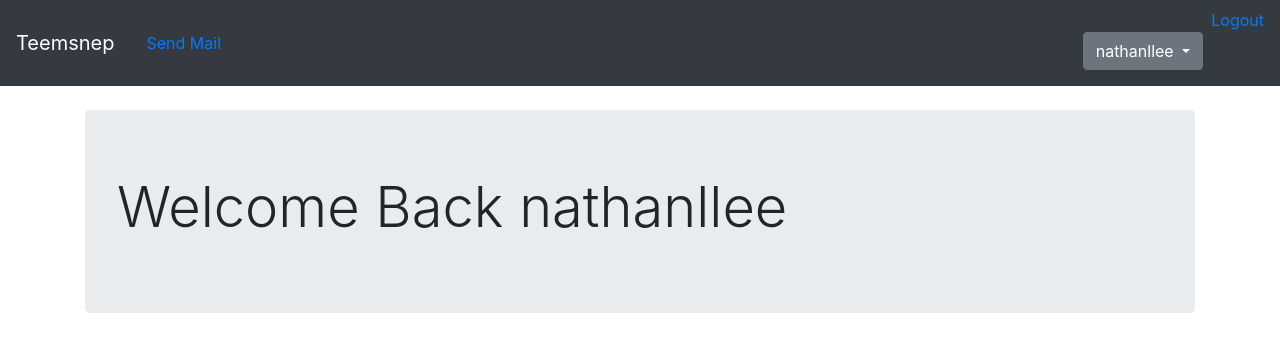
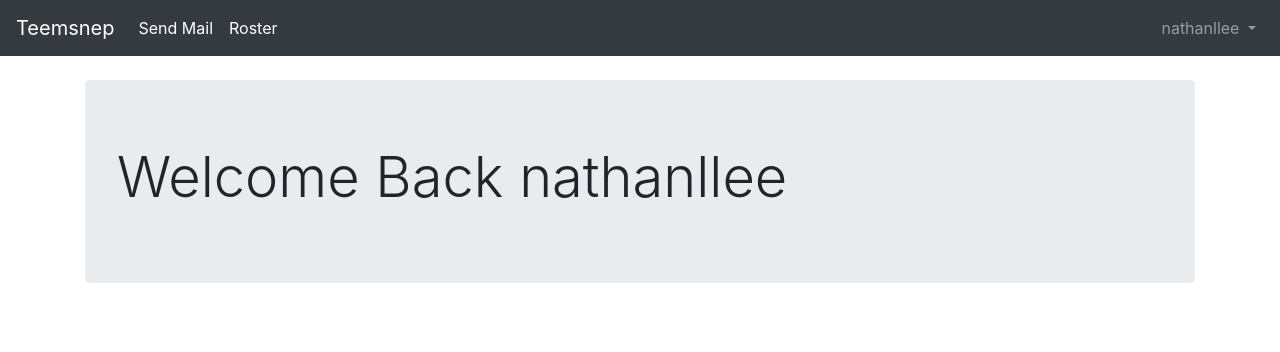
Before and after one commit to Nathanllee1/Teamclap, a Django app: page / in a window 1280 px wide. Shown: the top 352 px of the page. Run offline with Django 3.2, Linux system fonts and the light colour scheme; a user stored in the database is signed in; some libraries are stand-ins or nearby versions.

Commit message:
sorta fixed the navbar

```diff
--- a/templates/base.html
+++ b/templates/base.html
@@ -10,42 +10,36 @@
 
 
 <body>
-    <nav class="navbar navbar-expand-md navbar-dark bg-dark mb-4">
+    <nav class="navbar navbar-expand-md navbar-dark bg-dark mb-4 navbar-fixed-top">
 
         <a class="navbar-brand" href="{% url 'home' %}">Teemsnep</a>
+        <button class="navbar-toggler" type="button" data-toggle="collapse" data-target="#navbarSupportedContent" aria-controls="navbarSupportedContent" aria-expanded="false" aria-label="Toggle navigation">
+            <span class="navbar-toggler-icon"></span>
+        </button>
 
         {% if user.is_authenticated %}
-        <ul class="nav">
-            <li class="nav-item">
-                <a class="nav-link active" href="{% url 'emailSend' %}">Send Mail</a>
-            </li>
-            <li class="nav-item">
-                <a class="nav-link active" href="{% url 'roster' %}Roster"</a>
+        <div class="collapse navbar-collapse" id="navbarSupportedContent">
+            <ul class="navbar-nav mr-auto">
+                <li class="nav-item active">
+                    <a class="nav-link" href="{% url 'emailSend' %}">Send Mail <span class="sr-only">(current)</span></a>
+                <li class="nav-item active">
+                    <a class="nav-link" href="{% url 'roster' %}">Roster <span class="sr-only">(current)</span></a>
                 </li>
             </ul>
 
-
-
-                <ul class="navbar-nav ml-auto">
-
-                    <li class="nav-item">
-                        <div class="dropdown">
-                            <button class="btn btn-secondary dropdown-toggle" type="button" id="dropdownMenuButton" data-toggle="dropdown" aria-haspopup="true" aria-expanded="false">
+            <ul class="nav navbar-nav navbar-right">
+                <li class="nav-item dropdown">
+                    <a class="nav-link dropdown-toggle" href="#" id="navbarDropdown" role="button" data-toggle="dropdown" aria-haspopup="true" aria-expanded="false">
                         {{ user.username }}
-                            </button>
-                            <div class="dropdown-menu" aria-labelledby="dropdownMenuButton">
+                    </a>
+                    <div class="dropdown-menu" aria-labelledby="navbarDropdown">
                         <a class="dropdown-item" href="{% url 'logout' %}">Logout</a>
                     </div>
+                </li>
+            </ul>
         </div>
-                    </li>
-                    <a class="nav-item" href="{% url 'logout' %}">Logout</a>
-                </ul>
 
         {% else %}
-                <form class="form-inline ml-auto">
-                    <a href="{% url 'login' %}" class="btn btn-outline-secondary">Log in</a>
-                    <a href="{% url 'signup' %}" class='btn btn-primary ml-2'>Sign up</a>
-            </form>
         {% endif %}
     </nav>
 
```
Also changed, not shown: db.sqlite3. Lines whose indentation alone changed are shown as unchanged.
